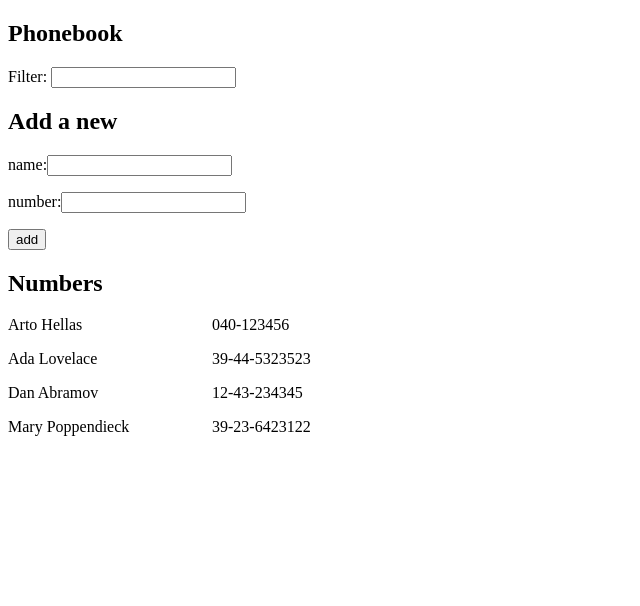
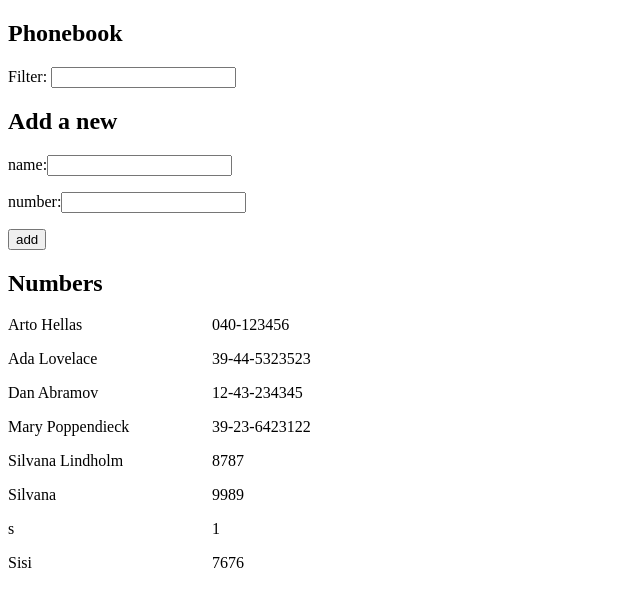
Before and after one commit to 1967cooder/ai-avusteinen-ohjelmistokehitys-, a React (Vite) app in the folder 02-ai-full-stack-open/osa2/06-ai-puhelinluettelo/: page / in a window 1280 px wide. Shown: the top 606 px of the page, without its empty margins (0-640 px from the left). Built offline with nearby package versions, Linux system fonts and the light colour scheme; data requests are answered from the project's data file.

Commit message:
06-ai.puhelinluottelo harjoituksessa on päästy kohtaan 2.13

```diff
--- a/02-ai-full-stack-open/osa2/06-ai-puhelinluettelo/db.json
+++ b/02-ai-full-stack-open/osa2/06-ai-puhelinluettelo/db.json
@@ -1,8 +1,45 @@
 {
-	"persons": [
-		{ "id": 1, "name": "Arto Hellas", "number": "040-123456" },
-		{ "id": 2, "name": "Ada Lovelace", "number": "39-44-5323523" },
-		{ "id": 3, "name": "Dan Abramov", "number": "12-43-234345" },
-		{ "id": 4, "name": "Mary Poppendieck", "number": "39-23-6423122" }
-	]
+  "persons": [
+    {
+      "id": "1",
+      "name": "Arto Hellas",
+      "number": "040-123456"
+    },
+    {
+      "id": "2",
+      "name": "Ada Lovelace",
+      "number": "39-44-5323523"
+    },
+    {
+      "id": "3",
+      "name": "Dan Abramov",
+      "number": "12-43-234345"
+    },
+    {
+      "id": "4",
+      "name": "Mary Poppendieck",
+      "number": "39-23-6423122"
+    },
+    {
+      "id": "b781",
+      "name": "Silvana Lindholm",
+      "number": "8787"
+    },
+    {
+      "id": "a6d9",
+      "name": "Silvana ",
+      "number": "9989"
+    },
+    {
+      "id": "b95d",
+      "name": "s",
+      "number": "1"
+    },
+    {
+      "id": "887c",
+      "name": "Sisi",
+      "number": "7676"
+    }
+  ],
+  "$schema": "./node_modules/json-server/schema.json"
 }
--- a/02-ai-full-stack-open/osa2/06-ai-puhelinluettelo/src/App.jsx
+++ b/02-ai-full-stack-open/osa2/06-ai-puhelinluettelo/src/App.jsx
@@ -3,6 +3,7 @@ import "./App.css";
 import Filter from "./components/Filter";
 import PersonForm from "./components/PersonForm";
 import Persons from "./components/Persons";
+import personService from "./services/personService";
 
 const App = () => {
   const [persons, setPersons] = useState([]);
@@ -12,9 +13,7 @@ const App = () => {
   const [filter, setFilter] = useState("");
 
   useEffect(() => {
-    fetch("http://localhost:3001/persons")
-      .then((response) => response.json())
-      .then((data) => setPersons(data));
+    personService.getAll().then((initialPersons) => setPersons(initialPersons));
   }, []);
 
   const personsToShow = persons.filter((person) =>
@@ -36,15 +35,18 @@ const App = () => {
   const addPerson = (event) => {
     event.preventDefault();
 
-    // Check if name already exists
     if (persons.some((person) => person.name === newName)) {
       alert(`${newName} on jo puhelinluettelossa`);
       return;
     }
 
-    setPersons(persons.concat({ name: newName, number: newNumber }));
-    setNewName("");
-    setNewNumber("");
+    const personObject = { name: newName, number: newNumber };
+
+    personService.create(personObject).then((returnedPerson) => {
+      setPersons((prevPersons) => prevPersons.concat(returnedPerson));
+      setNewName("");
+      setNewNumber("");
+    });
   };
 
   return (
--- /dev/null
+++ b/02-ai-full-stack-open/osa2/06-ai-puhelinluettelo/src/services/personService.js
@@ -0,0 +1,13 @@
+import axios from "axios";
+
+const baseUrl = "http://localhost:3001/persons";
+
+const getAll = () => {
+  return axios.get(baseUrl).then((response) => response.data);
+};
+
+const create = (person) => {
+  return axios.post(baseUrl, person).then((response) => response.data);
+};
+
+export default { getAll, create };
```
